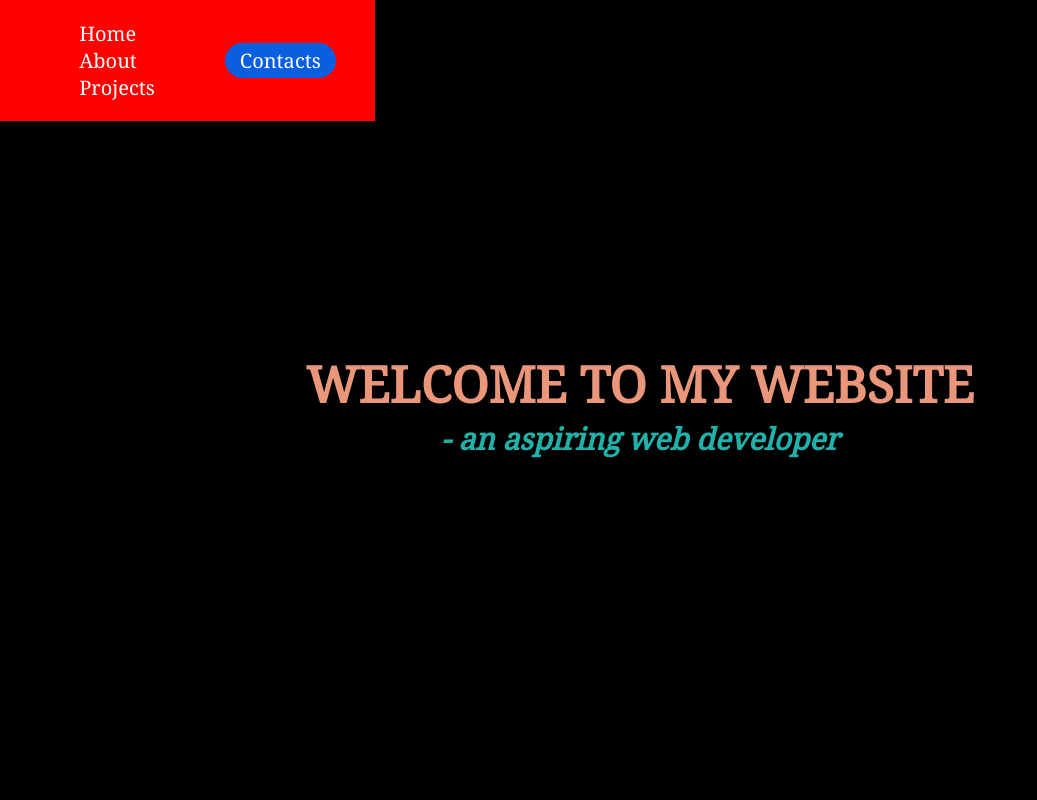
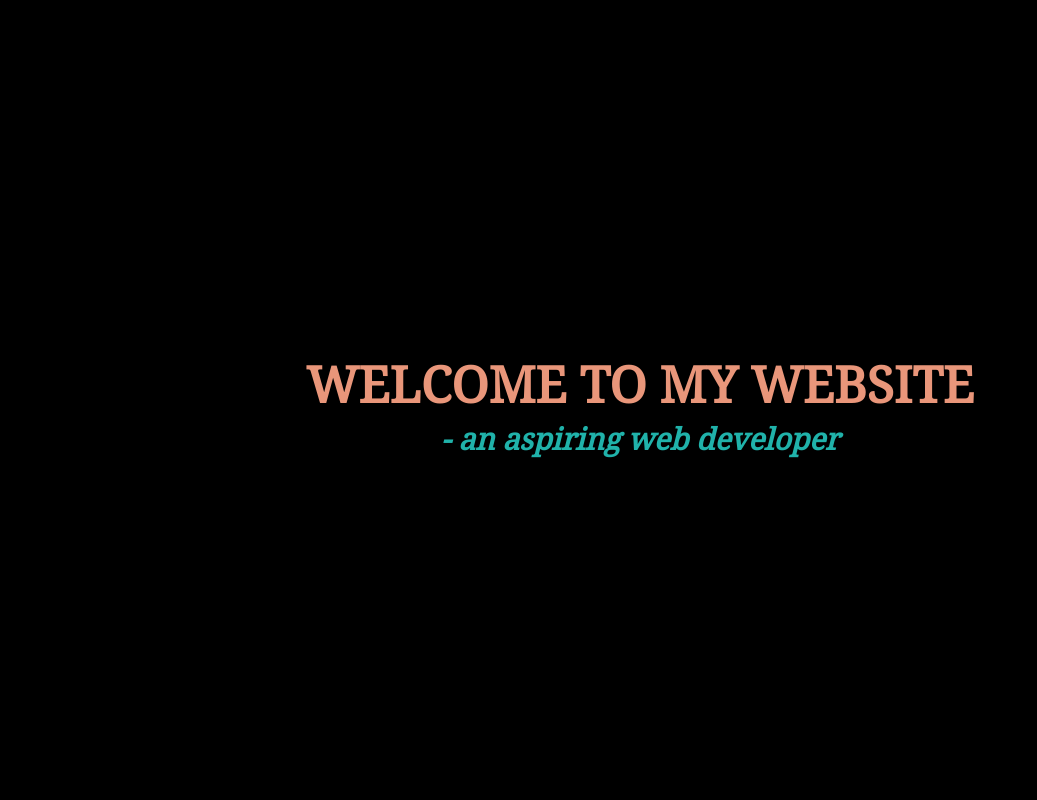
Before and after one commit to Nawang17/portfolio, a plain HTML site: page index.html in a window 1280 px wide. Shown: the top 800 px of the page, without its empty margins (0-1037 px from the left). Drawn offline with Linux system fonts and the light colour scheme; a web font is replaced by a local one.

Commit message:
Update styles.css

```diff
--- a/styles.css
+++ b/styles.css
@@ -278,15 +278,4 @@ img{
    color:#87CEFA;
 }
 
-@media only screen and (min-width: 375px){
-  header{
-    position: fixed;
-    width: 375px;
-    display: flex;
-    justify-content: center;
-    align-items: center;
-    background-color: red;
-    padding: auto ;
   }
-
-  }
```
